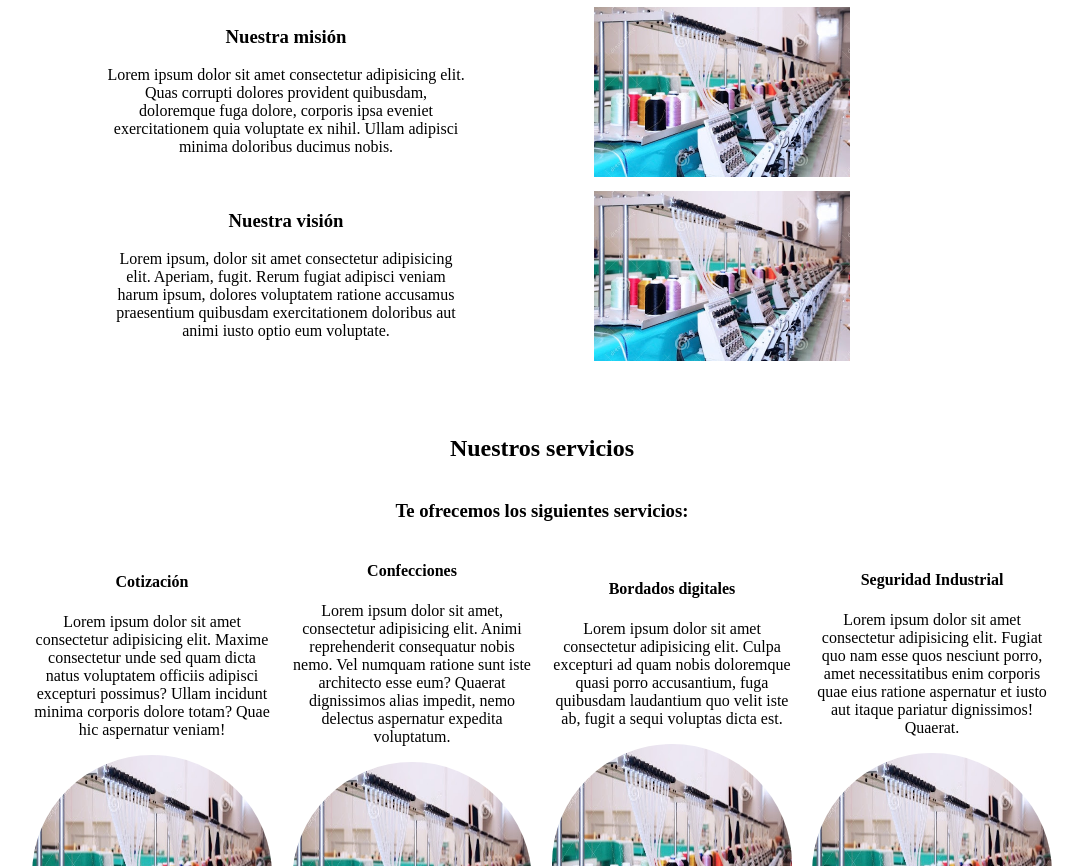
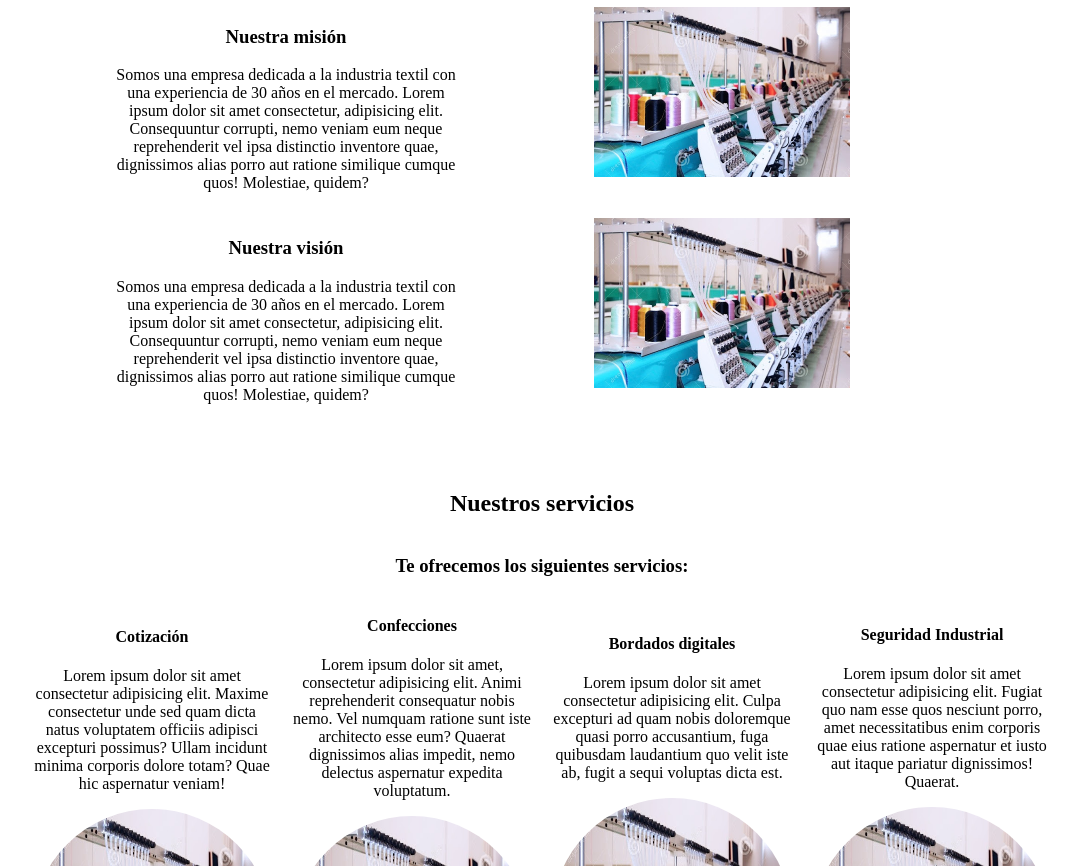
Before and after one commit to quiKieSamus/gymca-landing-page, a plain HTML site: page index.html in a window 1280 px wide. Shown: the part 1030-1896 px from the top of the page, without its empty margins (98-1181 px from the left). Drawn offline with Linux system fonts and the light colour scheme.

Commit message:
more content

```diff
--- a/index.html
+++ b/index.html
@@ -54,11 +54,7 @@
             <div class="ab-item">
                 <div class="ab-pgraphs">
                     <h3>Nuestra misión</h3>
-                    <p>Lorem ipsum dolor sit amet consectetur adipisicing elit. Quas corrupti dolores provident
-                        quibusdam,
-                        doloremque fuga dolore, corporis ipsa eveniet exercitationem quia voluptate ex nihil. Ullam
-                        adipisci
-                        minima doloribus ducimus nobis.</p>
+                    <p>Somos una empresa dedicada a la industria textil con una experiencia de 30 años en el mercado. Lorem ipsum dolor sit amet consectetur, adipisicing elit. Consequuntur corrupti, nemo veniam eum neque reprehenderit vel ipsa distinctio inventore quae, dignissimos alias porro aut ratione similique cumque quos! Molestiae, quidem?</p>
                     </div>
                     <div>
                         <img src="img/img_about1.jpg" alt="image" class="ab-img">
@@ -68,11 +64,7 @@
             <div class="ab-item">
                 <div class="ab-pgraphs">
                     <h3>Nuestra visión</h3>
-                    <p>Lorem ipsum, dolor sit amet consectetur adipisicing elit. Aperiam, fugit. Rerum fugiat adipisci
-                        veniam
-                        harum ipsum, dolores voluptatem ratione accusamus praesentium quibusdam exercitationem doloribus
-                        aut
-                        animi iusto optio eum voluptate.</p>
+                    <p>Somos una empresa dedicada a la industria textil con una experiencia de 30 años en el mercado. Lorem ipsum dolor sit amet consectetur, adipisicing elit. Consequuntur corrupti, nemo veniam eum neque reprehenderit vel ipsa distinctio inventore quae, dignissimos alias porro aut ratione similique cumque quos! Molestiae, quidem?</p>
                 </div>
                 <div>
                     <img src="img/img_about1.jpg" alt="image" class="ab-img">
```
